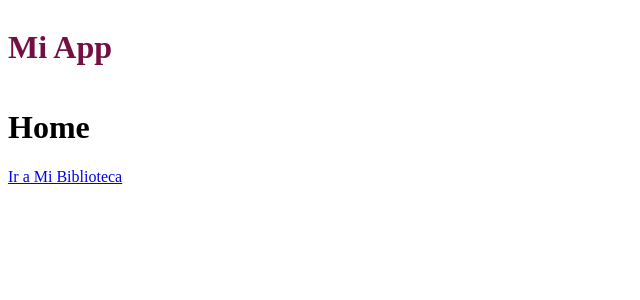
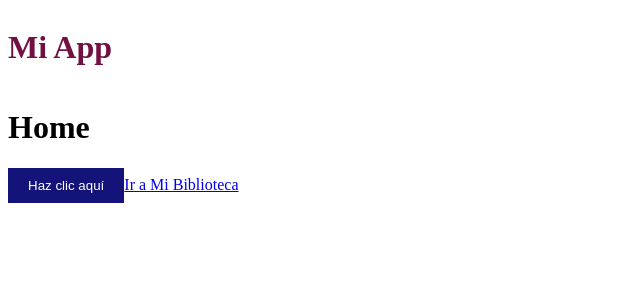
Before and after one commit to LucianoPompilio/GameVault, a React (Vite) app: page / in a window 1280 px wide. Shown: the top 300 px of the page, without its empty margins (0-640 px from the left). Built offline with nearby package versions, Linux system fonts and the light colour scheme.

Commit message:
new button

```diff
--- a/src/components/button.jsx
+++ b/src/components/button.jsx
@@ -0,0 +1,12 @@
+import React from "react";
+
+ function Button({ label, onClick }) {
+  return (
+    <button onClick={onClick} className="button">
+      {label}
+    </button>
+  );
+}
+
+
+export default Button;
--- a/src/index.css
+++ b/src/index.css
@@ -3,3 +3,11 @@ header {
   color: #721041;
 
 }
+
+.button {
+  background-color: #141379;
+  color: white;
+  border: none;
+  padding: 10px 20px;
+  cursor: pointer;
+}
--- a/src/pages/Home.jsx
+++ b/src/pages/Home.jsx
@@ -1,10 +1,13 @@
 import { Link } from "react-router-dom";
-
+import Button  from "../components/button";
 function Home() {
   return (
     <div>
       <h1>Home</h1>
-
+      <Button
+        label="Haz clic aquí"
+        onClick={() => alert("¡Botón clickeado!")}>
+      </Button>
       <Link to="/library">
         Ir a Mi Biblioteca
       </Link>
```
